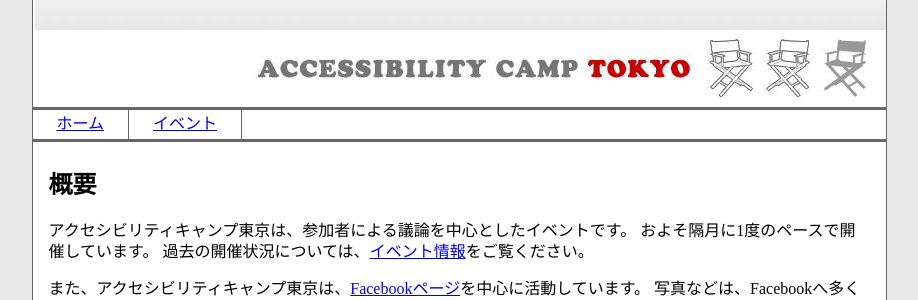
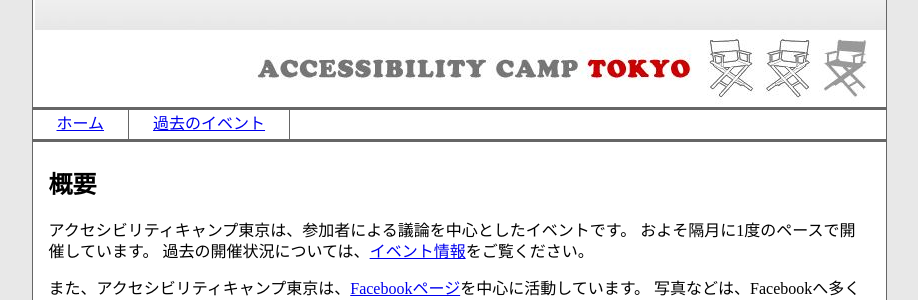
Before and after one commit to a11ytokyo/a11ytokyo.github.io, a Jekyll site: the page built from index.md, in a window 1280 px wide. Shown: the part 229-529 px from the top of the page, without its empty margins (181-1099 px from the left). Built offline with Jekyll 4.4.1, drawn with Linux system fonts in a browser that asks for light colours.

Commit message:
ナビゲーションの見出しをより適切な文言へ変更。

```diff
--- a/_includes/header.html
+++ b/_includes/header.html
@@ -3,7 +3,7 @@
 	<nav role=navigation>
 		<ul>
 			<li><a href="/">ホーム</a>
-			<li><a href="/event">イベント</a>
+			<li><a href="/event">過去のイベント</a>
 		</ul>
 	</nav>
 </header>
```
